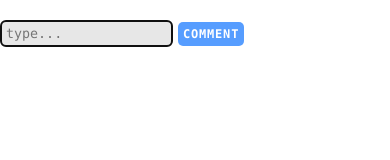
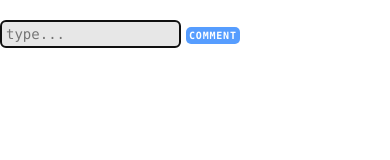
Before and after one commit to mohitahlawat2001/comment-Section, a React (Create React App) app: page / in a window 390 px wide. Shown: the top 160 px of the page. Built offline with nearby package versions, Linux system fonts and the light colour scheme.

Commit message:
added responsiveness for different screen size

```diff
--- a/src/App.css
+++ b/src/App.css
@@ -67,3 +67,17 @@
   background-color: #569dff;
   letter-spacing: 0.8px;
 }
+
+@media (max-width: 768px) {
+  /* Adjust styles for smaller screens here, e.g.: */
+  .commentContainer {
+    width: 90%;
+  }
+  .inputContainer__input {
+    font-size: 14px;
+  }
+  .reply {
+    font-size: 10px;
+    padding: 3px;
+  }
+}
```
